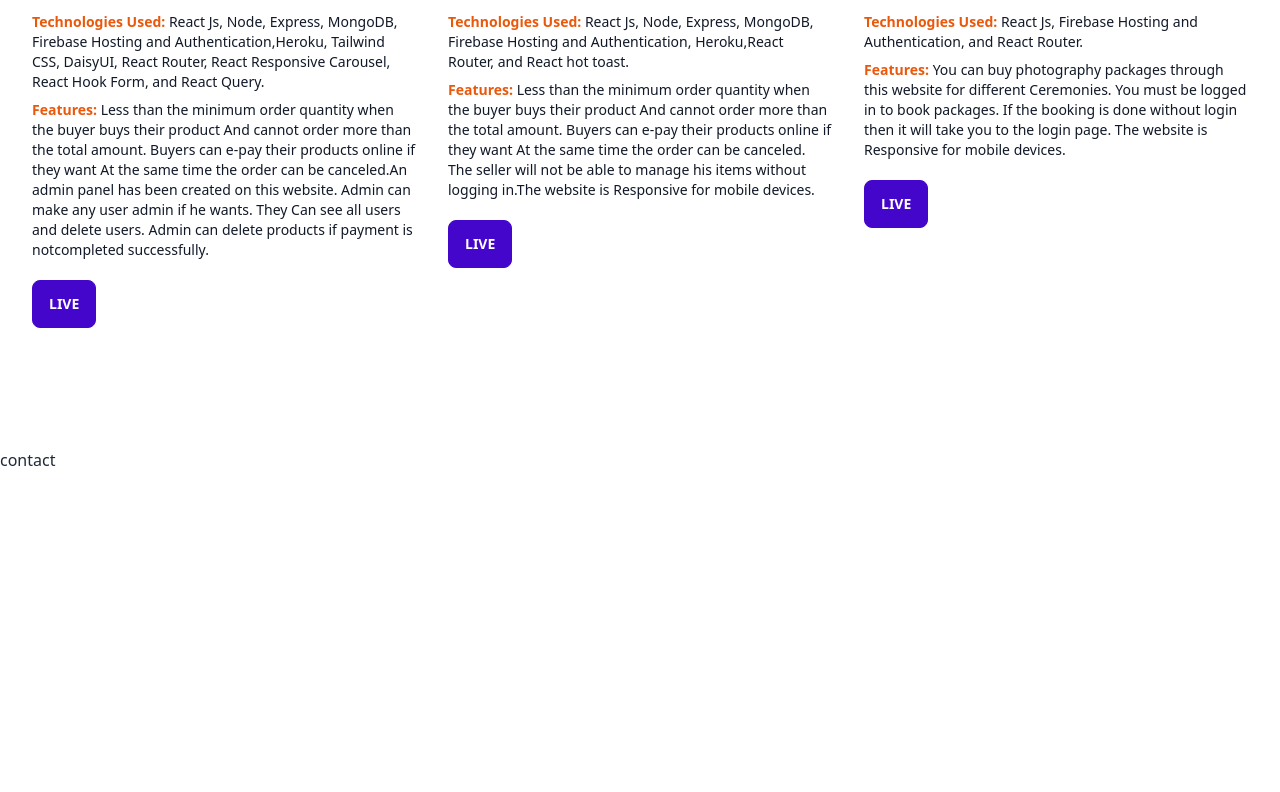
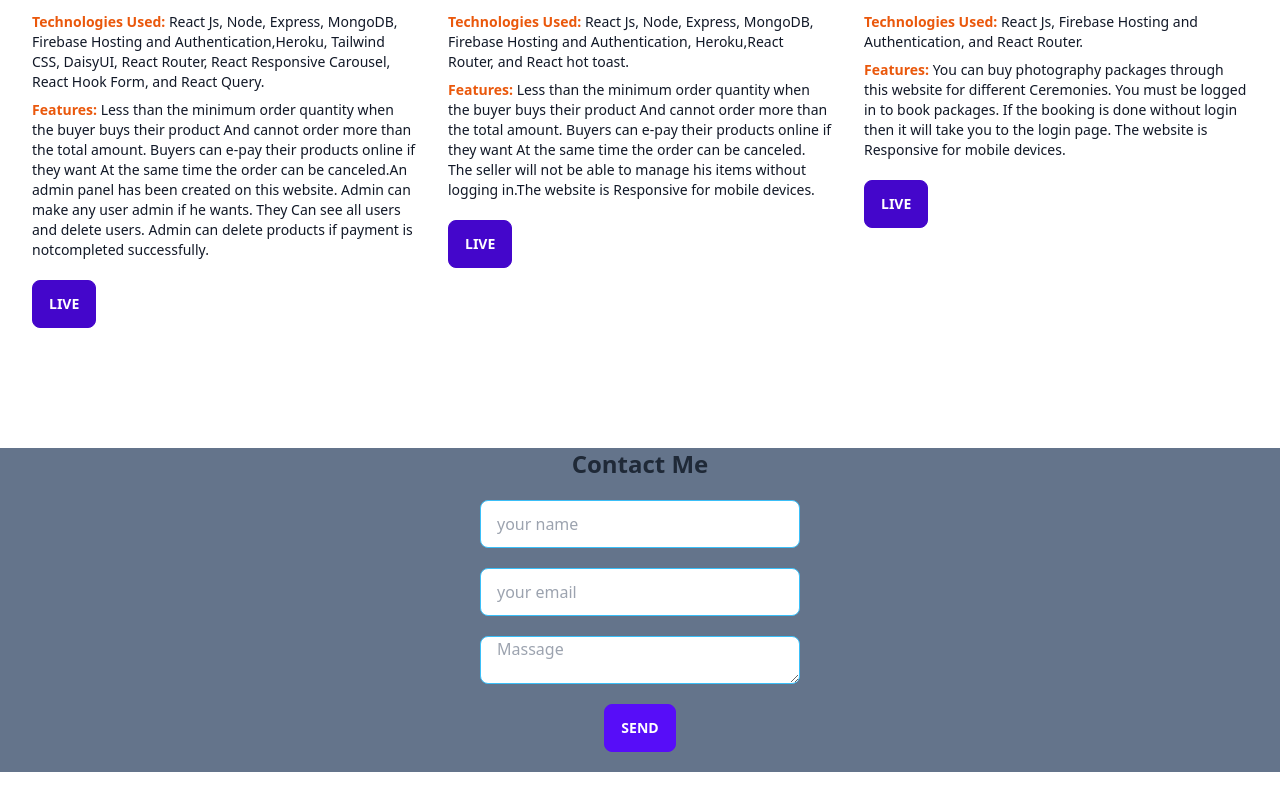
Before and after one commit to sajeeb5506/my-portfolio, a React (Create React App) app: page / in a window 1280 px wide. Shown: the part 1702-2494 px from the top of the page. Before the commit the page ends 2174 px from the top, so only its background shows below. Built offline with nearby package versions, Linux system fonts and the light colour scheme.

Commit message:
contact added

```diff
--- a/package.json
+++ b/package.json
@@ -9,11 +9,14 @@
     "@testing-library/react": "^13.3.0",
     "@testing-library/user-event": "^13.5.0",
     "daisyui": "^2.15.2",
+    "emailjs": "^4.0.0",
+    "emailjs-com": "^3.2.0",
     "react": "^18.1.0",
     "react-dom": "^18.1.0",
     "react-router-dom": "^6.3.0",
     "react-scripts": "5.0.1",
     "react-typical": "^0.1.3",
+    "sweetalert2": "^11.4.17",
     "web-vitals": "^2.1.4"
   },
   "scripts": {
--- a/src/components/Pages/Home/Contact.js
+++ b/src/components/Pages/Home/Contact.js
@@ -1,9 +1,33 @@
 import React from 'react';
+import emailjs from 'emailjs-com';
+import Swal from 'sweetalert2'
 
 const Contact = () => {
+    const sendEmail = (e) => {
+        e.preventDefault();
+
+        emailjs.sendForm('service_tkljnrl', 'template_j5wxefp', e.target, 'tZ-9k7w37zvCQBt_F')
+          .then((result) => {
+              console.log(result.text);
+          }, (error) => {
+              console.log(error.text);
+          });
+          Swal.fire(
+
+            'Thanks for informing me!',
+            'success'
+          )
+          e.target.reset();
+      };
     return (
-        <div>
-            <h1>contact</h1>
+        <div className=' bg-slate-500 mb-5'>
+            <h1 className='text-center font-sans font-bold text-2xl mb-5'>Contact Me</h1>
+            <form onSubmit={sendEmail} className='flex justify-center items-center flex-col '>
+                <input class="input input-bordered input-info w-full max-w-xs mb-5" type="text" name='name' placeholder='your name' required />
+                <input class="input input-bordered input-info w-full max-w-xs mb-5" type="email" name='email' placeholder='your email' required/>
+              <textarea class="input input-bordered input-info w-full max-w-xs mb-5" typeof='textarea ' name='message' placeholder='Massage' required></textarea>
+              <button class="btn  btn-primary mb-5" type='submit' value='send '>send</button>
+            </form>
         </div>
     );
 };
```
Also changed, not shown: 1 other file (tests, documents, lock files or other folders).
